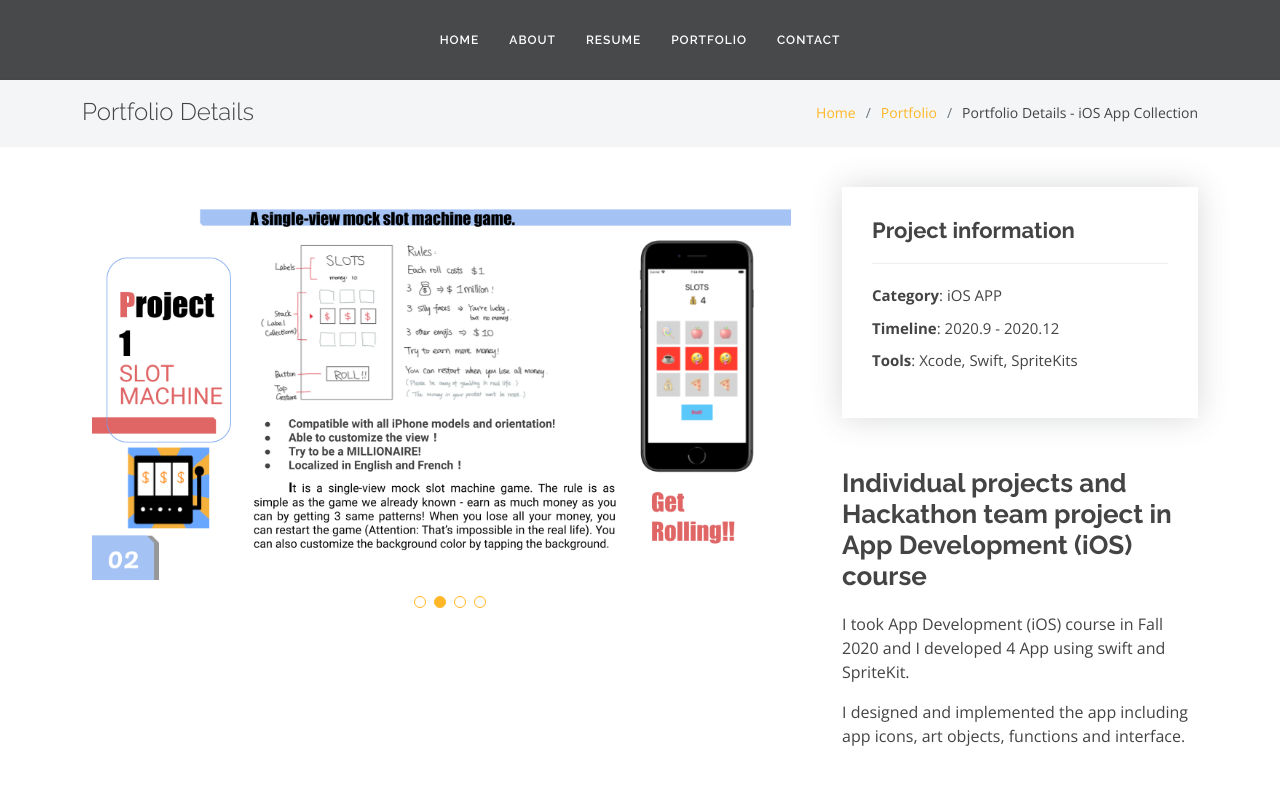
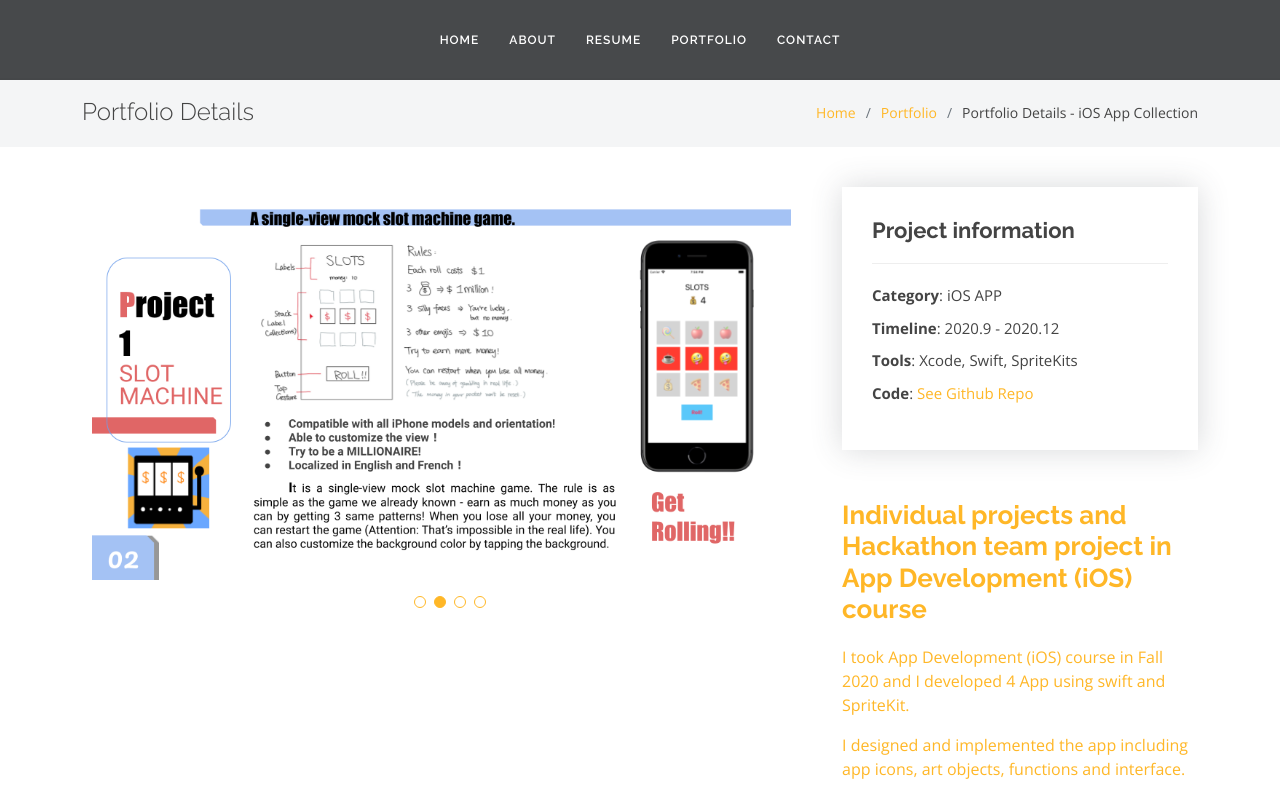
Before and after one commit to EnyaLQY/digital_portfolio, a plain HTML site: page portfolio_details_ios.html in a window 1280 px wide. Shown: the top 800 px of the page. Drawn offline with nearby package versions, Linux system fonts and the light colour scheme.

Commit message:
added github link

```diff
--- a/portfolio_details_ios.html
+++ b/portfolio_details_ios.html
@@ -109,6 +109,7 @@
                 <li><strong>Category</strong>: iOS APP</li>
                 <li><strong>Timeline</strong>: 2020.9 - 2020.12</li>
                 <li><strong>Tools</strong>: Xcode, Swift, SpriteKits</li>
+                <li><strong>Code</strong>:  <a href="https://github.com/EnyaLQY/StarshipAdventure_fin">See Github Repo</li>
               </ul>
             </div>
             <div class="portfolio-description">
```
